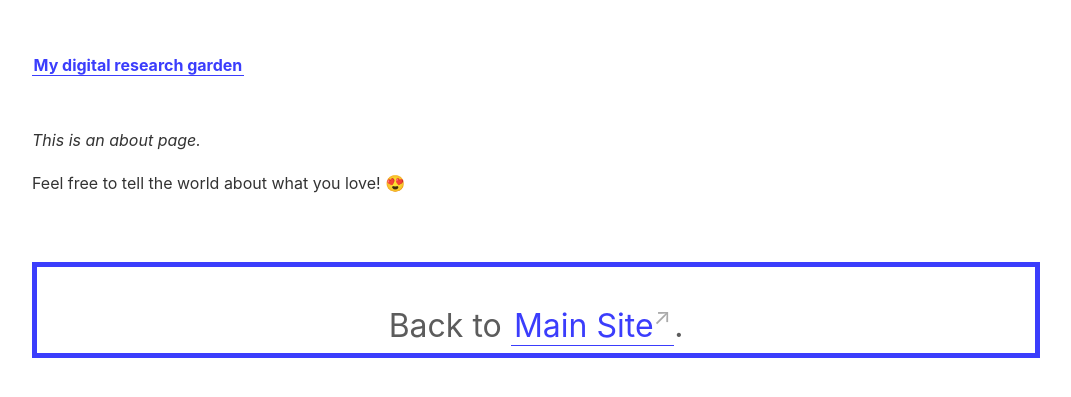
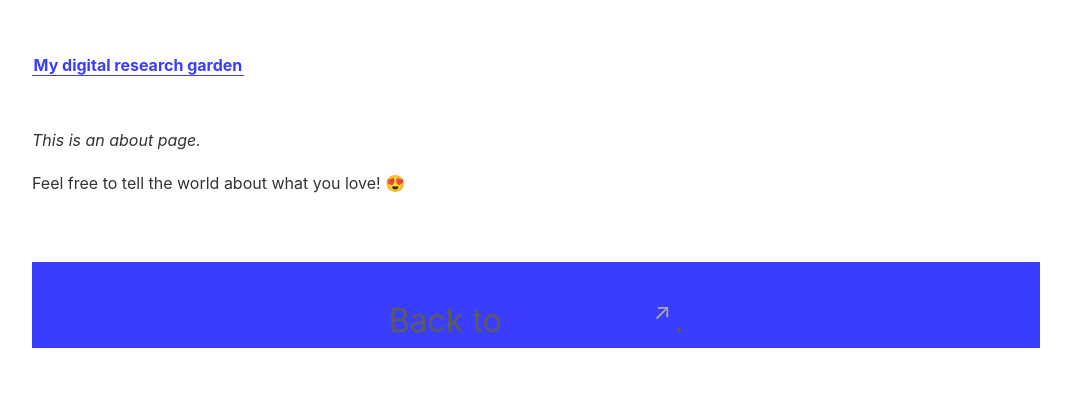
Before and after one commit to Chan-ops/my-digital-garden, a Jekyll site: the page built from _pages/about.md, in a window 1280 px wide. Shown: the top 397 px of the page, without its empty margins (104-1175 px from the left). Built offline with Jekyll 4.4.1, drawn with Linux system fonts in a browser that asks for light colours.

Commit message:
Update _style.scss

```diff
--- a/_sass/_style.scss
+++ b/_sass/_style.scss
@@ -32,7 +32,7 @@ footer {
   font-size: 32px;
   text-align: center;
   color: mix($color-text, white, 80%);
-  border: 5px solid #3b3dfc;
+  background-color:  #3b3dfc;
   padding-top: 1em;
 }
 
```
